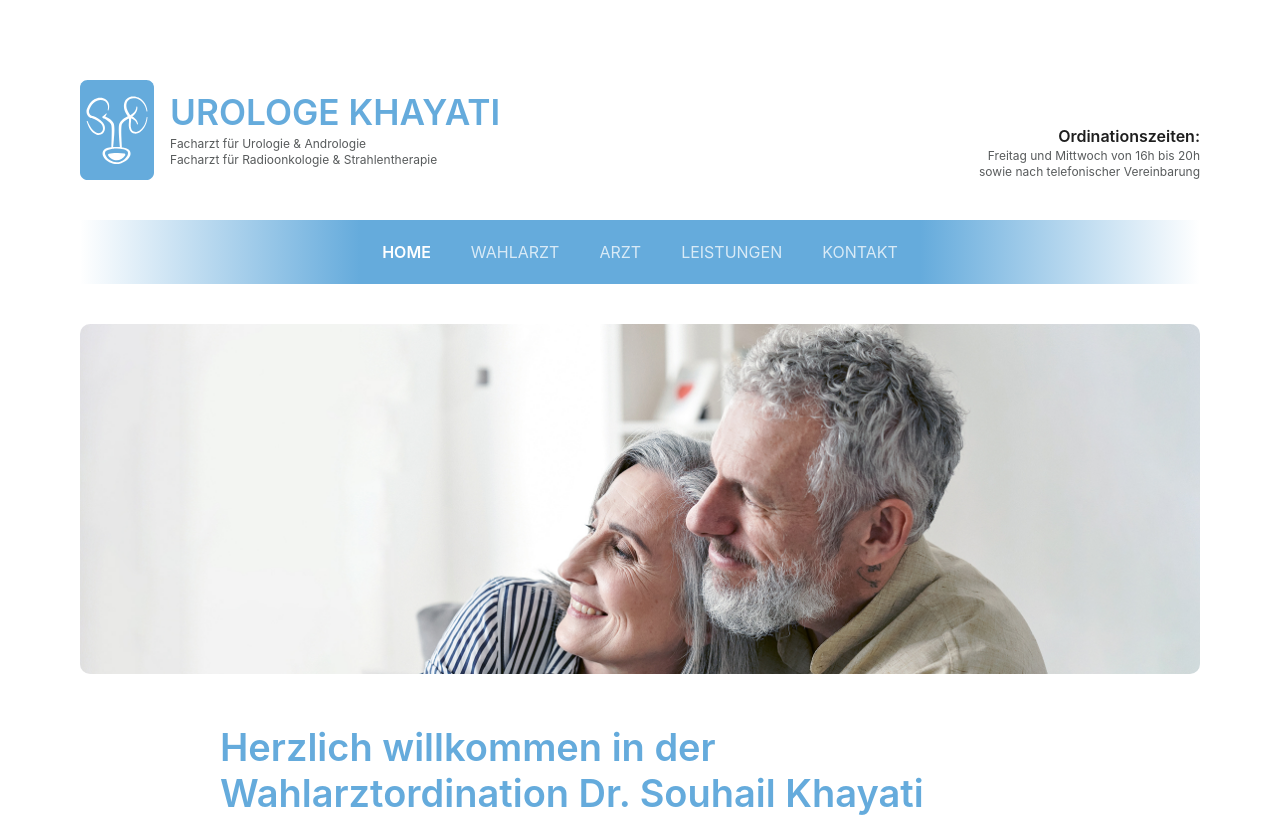
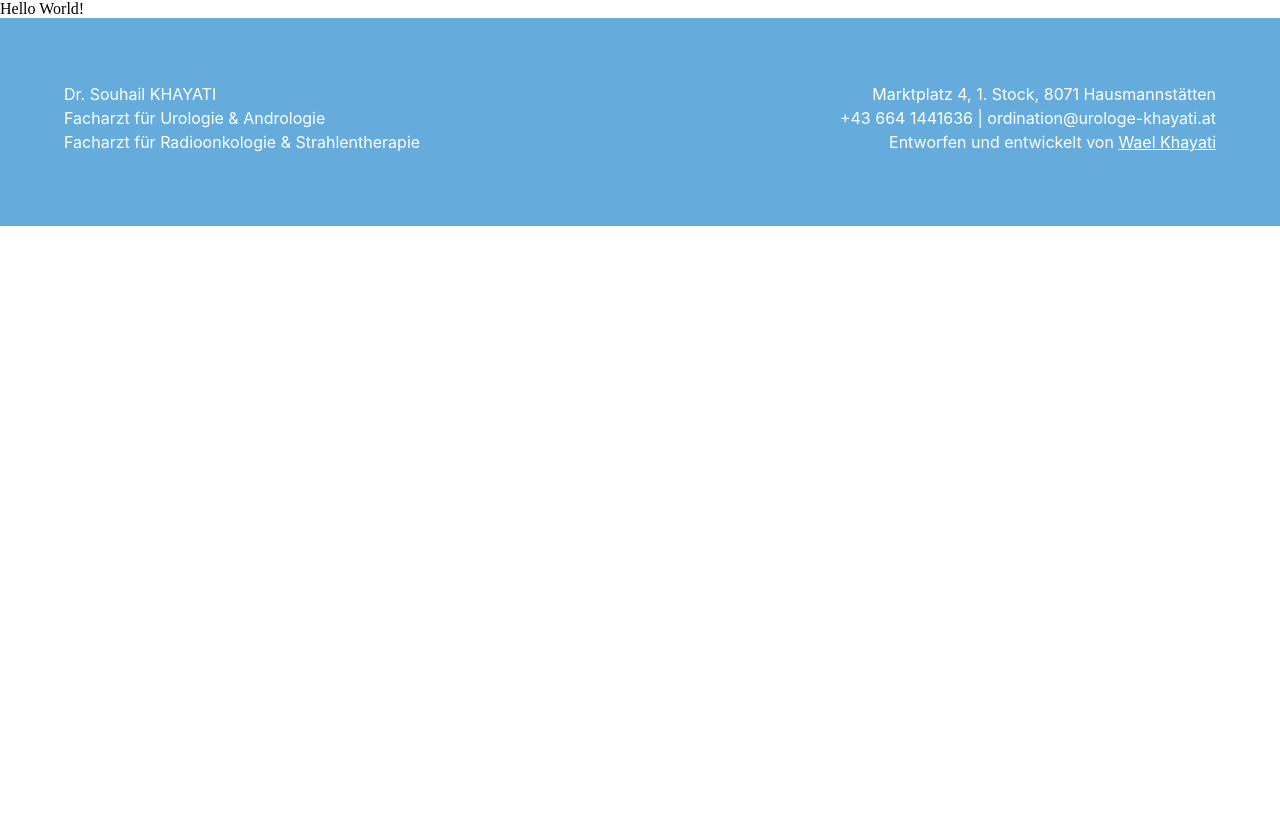
Before and after one commit to waelkhayati/souhailKhayati, a Next.js app in the folder urologue-khayati/: page / in a window 1280 px wide. Shown: the top 817 px of the page. Built offline with nearby package versions, Linux system fonts and the light colour scheme.

Commit message:
Update index.tsx

```diff
--- a/urologue-khayati/pages/index.tsx
+++ b/urologue-khayati/pages/index.tsx
@@ -145,14 +145,14 @@ export default function Home() {
 
 
       </Head>
-      <Stack className={style.background}>
+      {/* <Stack className={style.background}>
         <Stack className={style.body}>
           <Header />
           <Navbar activePage={activePage} onPageChange={handlePageChange} />
           {renderContent()}
         </Stack>
-      </Stack>
-
+      </Stack> */}
+      Hello World!
       <Footer />
     </>
   );
```
